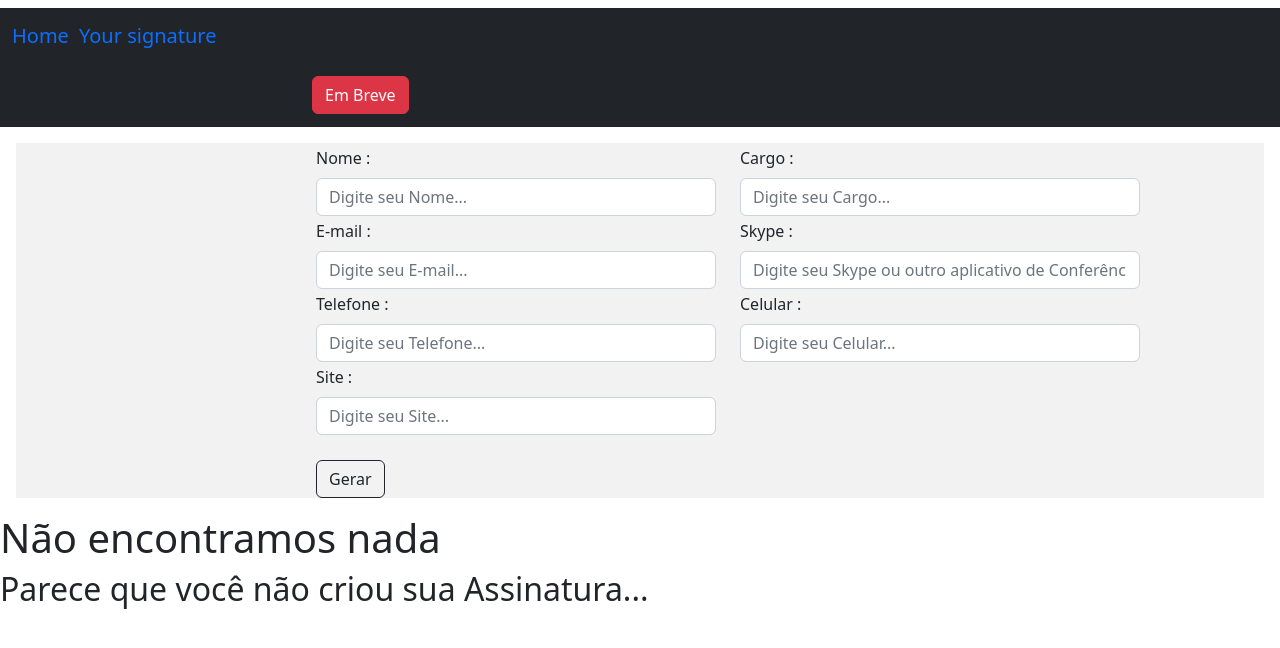
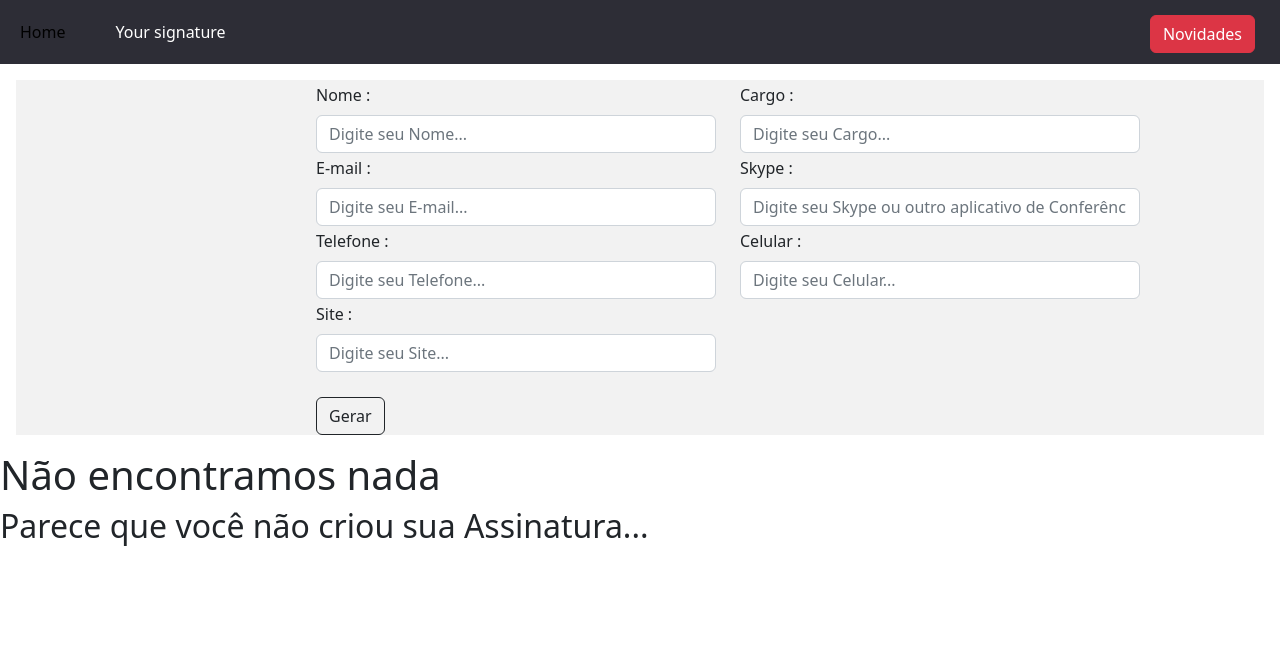
Before and after one commit to viniciusbenicio/Gerar-Assinatura-Email, a React (Create React App) app: page / in a window 1280 px wide. Shown: the top 648 px of the page. Built offline with nearby package versions, Linux system fonts and the light colour scheme.

Commit message:
Feat: Refactor no Menu
 * Refazendo o menu

```diff
--- a/src/App.js
+++ b/src/App.js
@@ -1,24 +1,32 @@
 import AppRoutes from './Routes';
 import ModalNews from './components/ModalNews';
 
-import { BrowserRouter, Link} from 'react-router-dom';
-import {Navbar, NavbarBrand  } from 'reactstrap';
+import { BrowserRouter, Link } from 'react-router-dom';
+
+import './styles/PostForm.css';
+
 
 export default function App() {
   return (
     <div >
 
       <BrowserRouter>
-      <Navbar  className="my-2" color="dark" dark>
+        <nav id="menu">
+          <ul>
+            <li>
+            <Link to="/">Home</Link>
+            </li>
+            <li>
+            <Link to="/your-signature">Your signature</Link>
+            </li>
+            <li>
+            <ModalNews />
+            </li>
+          </ul>
+        </nav>
+        <AppRoutes />
+      </BrowserRouter>
 
-          <NavbarBrand>
-              <Link to="/">Home</Link>
-              <Link to="/your-signature">Your signature</Link>
-              <ModalNews/>
-          </NavbarBrand>
-        </Navbar>
-       <AppRoutes />
-      </BrowserRouter>
     </div>
   );
 }
--- a/src/components/ModalNews.js
+++ b/src/components/ModalNews.js
@@ -17,7 +17,7 @@ function ModalNews(props) {
   return (
     <div>
       <Button color="danger" onClick={toggle}>
-       Em Breve
+       Novidades
       </Button>
       <Modal isOpen={modal} toggle={toggle} className={className}>
         <ModalHeader toggle={toggle} close={closeBtn}>
@@ -29,7 +29,7 @@ function ModalNews(props) {
           <p>Será possível importar um txt ou csv com os campos para gerar diversas assinatura de uma vez</p>
         </ModalBody>
         <ModalFooter>
-          <Button color="primary" onClick={toggle}>
+          <Button color="danger" onClick={toggle}>
           Fechar
           </Button>{' '}
         </ModalFooter>
--- a/src/styles/global.css
+++ b/src/styles/global.css
@@ -0,0 +1,38 @@
+*{
+    margin: 0 auto;
+    padding: 0;
+    box-sizing: border-box;
+
+}
+
+#menu {
+    background-color: rgb(45, 45, 54);
+}
+
+#menu ul{
+    list-style: none;
+    padding: 0;
+}
+
+#menu ul li{
+    display: inline;
+}
+
+
+#menu ul li a{
+    padding: 20px;
+    text-decoration: none;
+    display: inline-block;
+    color: #FFF;
+    transition: background .4s;
+}
+
+#menu ul li a:hover{
+    color: #000;
+    background-color: #F2F2F2;
+}
+
+#menu ul li:last-child  {
+    float: right;
+    margin: -10px 25px 20px;
+}
```
